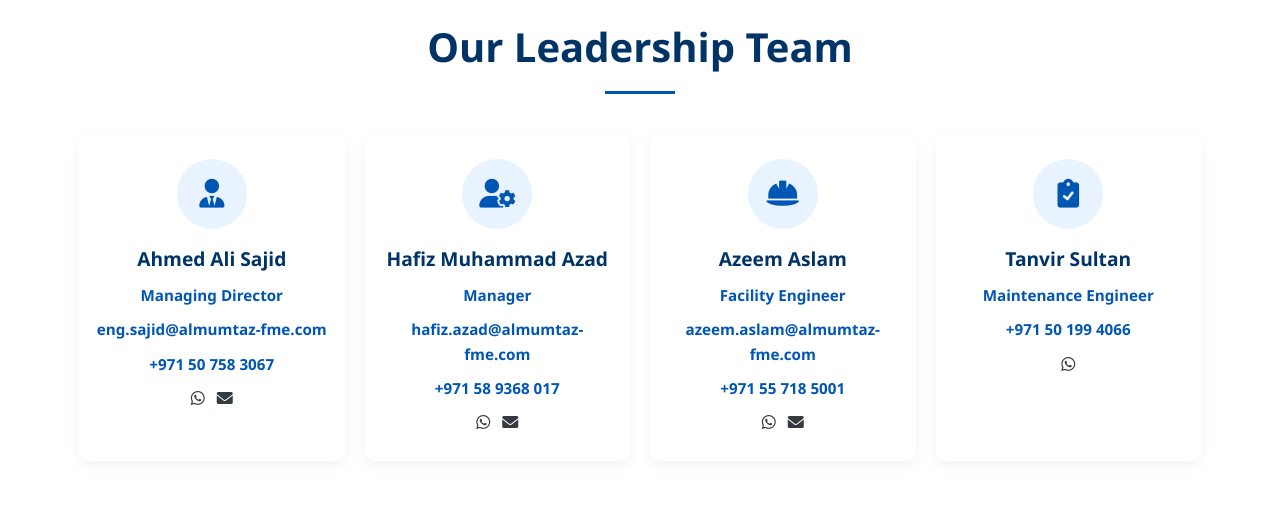
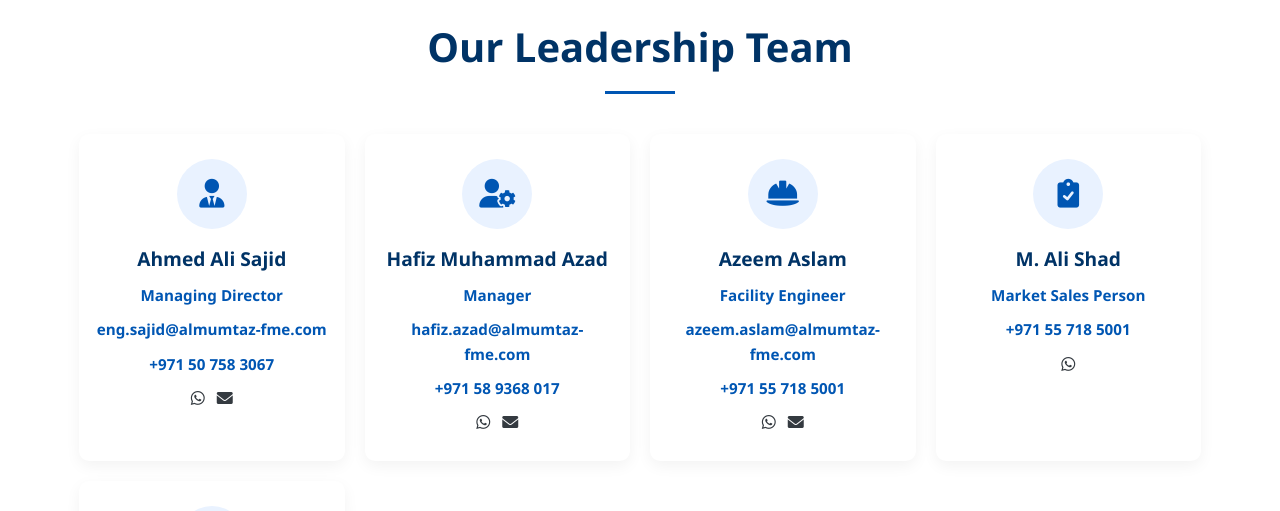
Before and after one commit to azeeem20/index.html, a plain HTML site: page index.html in a window 1280 px wide. Shown: the part 2500-3011 px from the top of the page. Drawn offline with Linux system fonts and the light colour scheme.

Commit message:
Update index.html

```diff
--- a/index.html
+++ b/index.html
@@ -936,6 +936,18 @@
                     </div>
                 </div>
 
+                 <div class="team-card animate">
+                    <div class="team-icon">
+                        <i class="fas fa-clipboard-check"></i>
+                    </div>
+                    <h3> M. Ali Shad</h3>
+                    <p> Market Sales Person</p>
+                    <p>+971 55 718 5001</p>
+                    <div class="team-social">
+                        <a href="https://wa.me/+971557185001"><i class="fab fa-whatsapp"></i></a>
+                    </div>
+                </div>
+
                 <div class="team-card animate">
                     <div class="team-icon">
                         <i class="fas fa-clipboard-check"></i>
```
